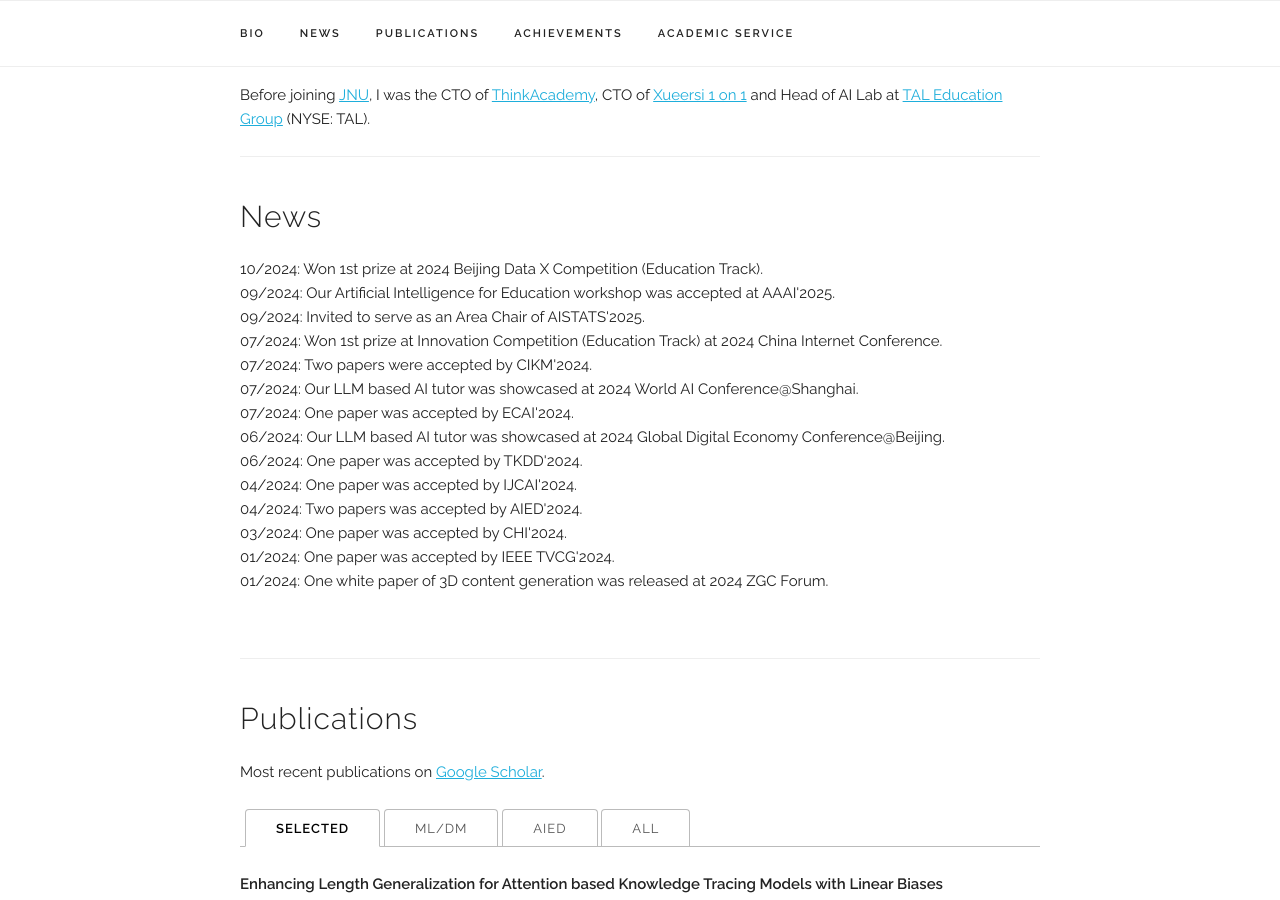
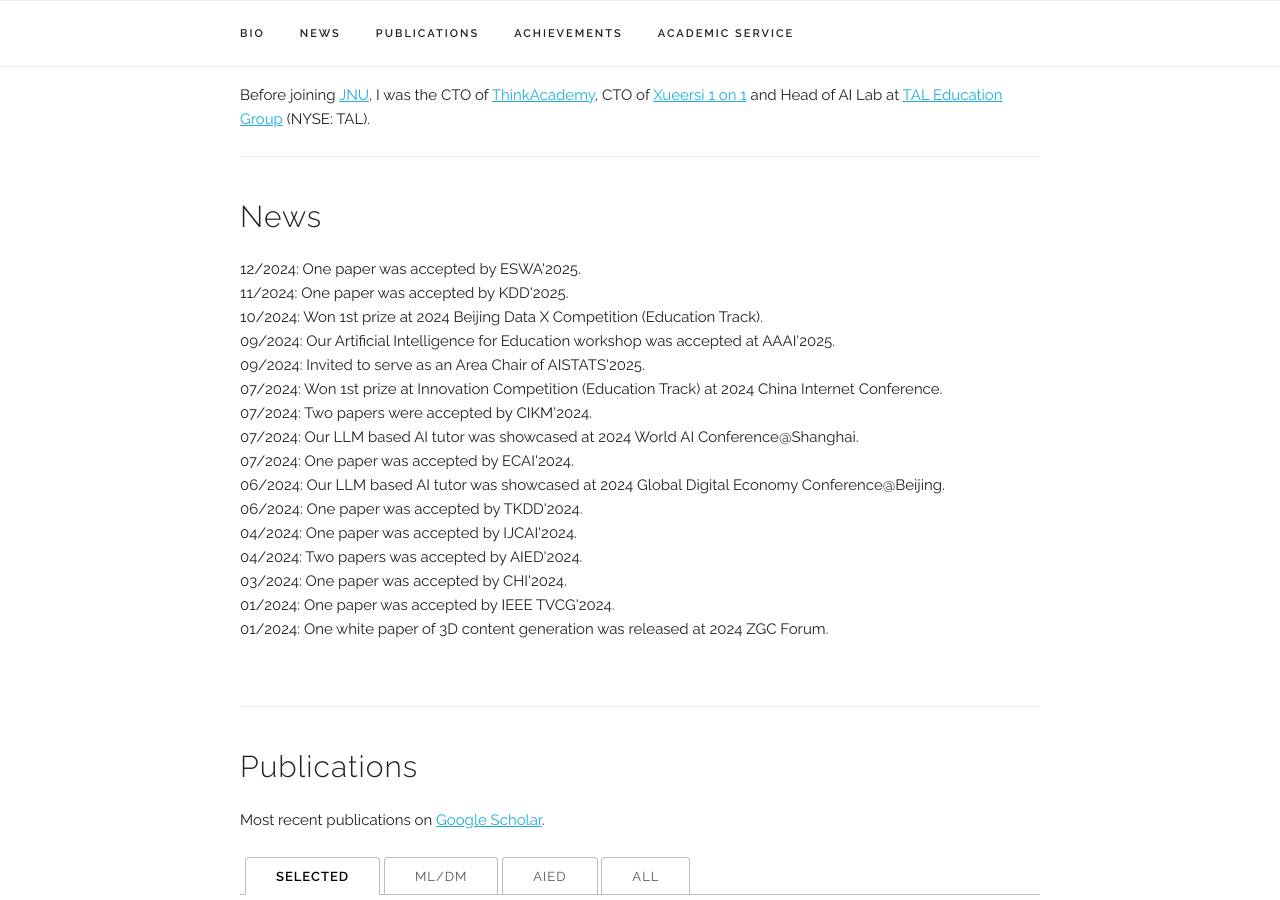
Before and after one commit to zitaoliu/zitaoliu.github.io, a Jekyll site: the page built from index.html, in a window 1280 px wide and 900 px high, scrolled down 552 px. Built offline with Jekyll 4.4.1, drawn with Linux system fonts in a browser that asks for light colours; some web fonts are replaced.

Commit message:
add new papers

```diff
--- a/_data/news.yaml
+++ b/_data/news.yaml
@@ -1,4 +1,10 @@
 news:
+
+  - title: "One paper was accepted by ESWA'2025."
+    date: "12/2024"
+
+  - title: "One paper was accepted by KDD'2025."
+    date: "11/2024"
 
   - title: "Won 1st prize at 2024 Beijing Data X Competition (Education Track)."
     date: "10/2024"
```
